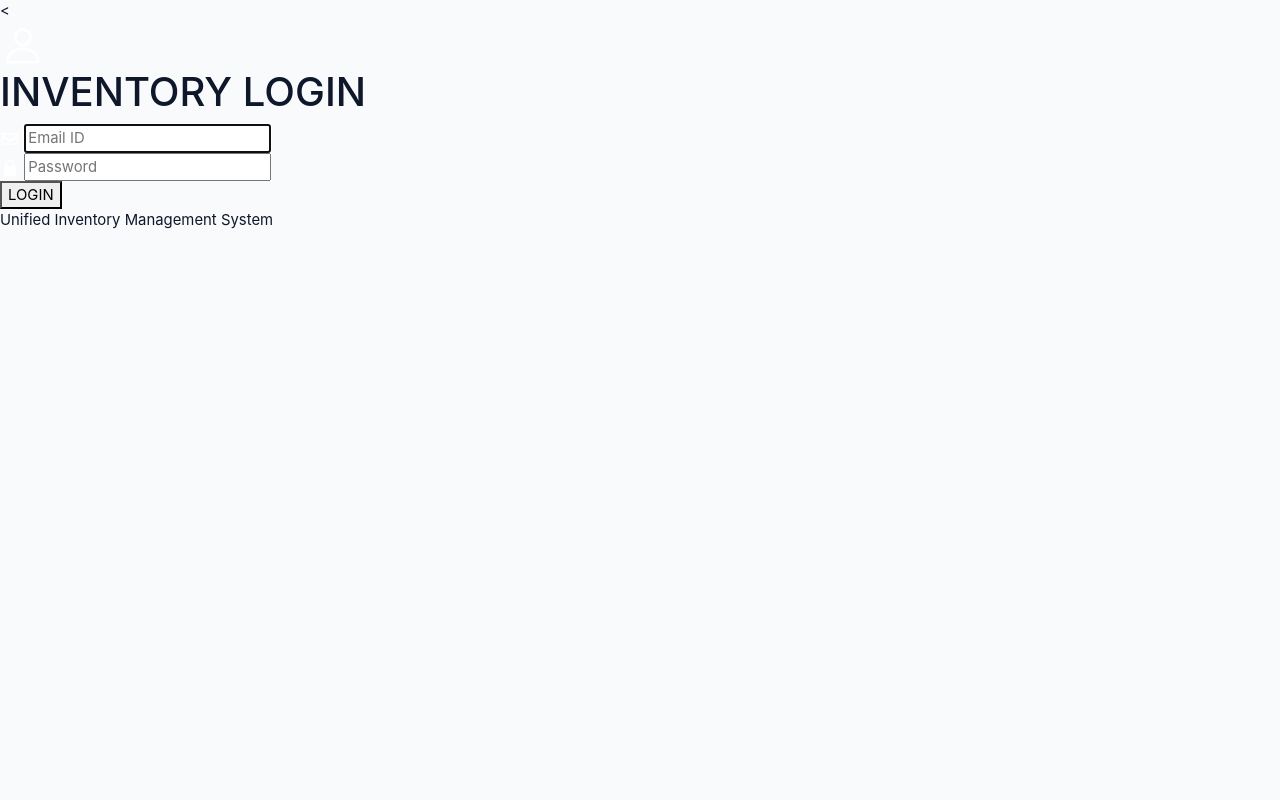
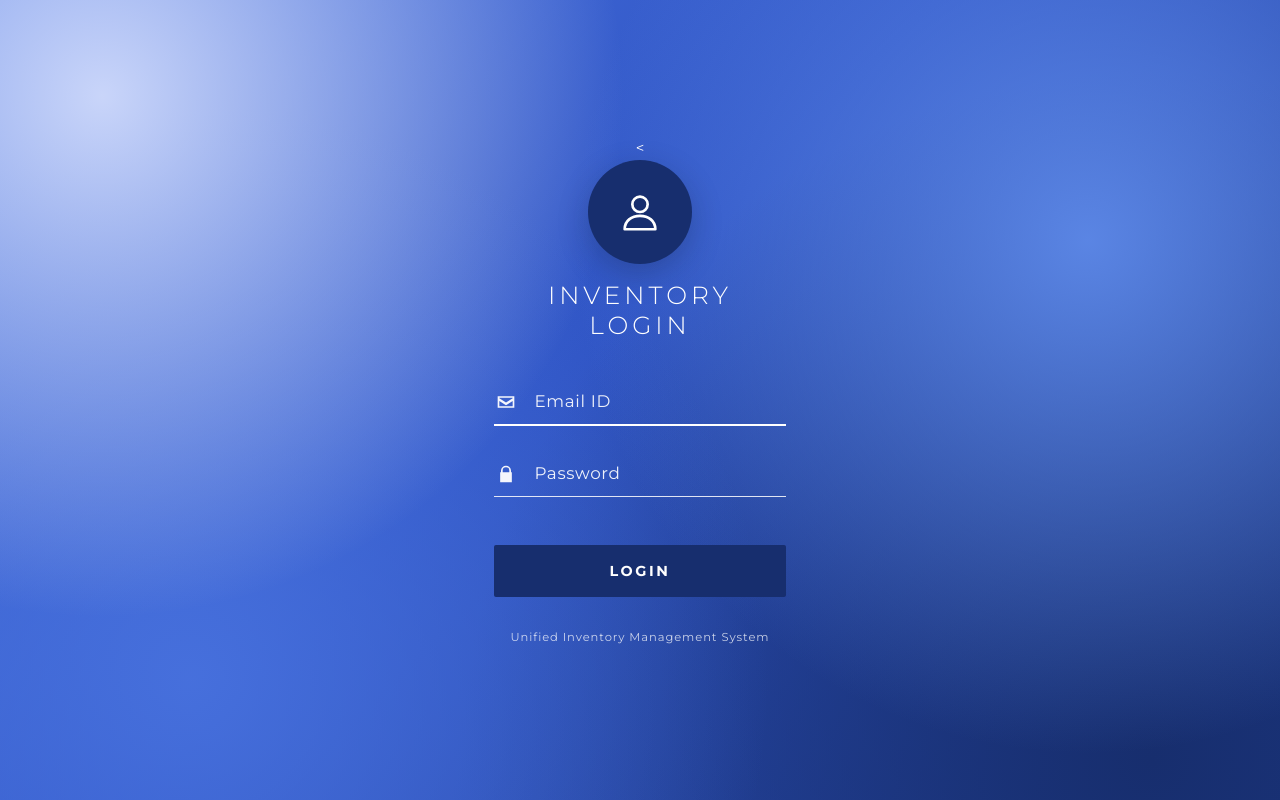
Before and after one commit to ianmattu1-lab/inventory_system, a PHP site: page /php/login.php in a window 1280 px wide. Run offline with PHP 8.4, Linux system fonts and the light colour scheme.

Commit message:
added better css for the login screen

```diff
--- a/css/style.css
+++ b/css/style.css
@@ -170,3 +170,113 @@ h3 { font-size: 1.5rem; font-weight: 700; letter-spacing: -0.01em; }
   --bs-btn-hover-bg: var(--indigo-dark); --bs-btn-hover-border-color: var(--indigo-dark);
   --bs-btn-active-bg: var(--indigo-dark); --bs-btn-active-border-color:
 }
+
+/*login page*/
+body.login-page {
+  min-height: 100vh;
+  margin: 0;
+  display: flex;
+  align-items: center;
+  justify-content: center;
+  font-family: 'Montserrat', system-ui, sans-serif;
+  color: #fff;
+  background:
+  radial-gradient(circle at 8% 12%, rgba(224, 231, 255, 0.85) 0%, transparent 38%),
+  radial-gradient(circle at 85% 30%, rgba(96, 140, 235, 0.9) 0%, transparent 42%),
+  radial-gradient(circle at 15% 85%, rgba(74, 116, 224, 0.85) 0%, transparent 45%),
+  radial-gradient(circle at 90% 95%, rgba(23, 46, 110, 1) 0%, transparent 50%),
+  linear-gradient(135deg, #4A74E0 0%, #2F54C4 45%, #1E3A8A 100%);
+}
+
+.login-form {
+  width: 100%;
+  max-width: 340px;
+  padding: 1.5rem;
+  text-align: center;
+}
+
+.login-avatar {
+  width: 104px;
+  height: 104px;
+  margin: 0 auto 1.1rem;
+  border-radius: 50%;
+  background: #172E6E;
+  display: flex;
+  align-items: center;
+  justify-content: center;
+  box-shadow: 0 10px 30px rgba(15, 23, 42, 0.25);
+}
+
+.login-title {
+  font-size: 1.55rem;
+  font-weight: 300;
+  letter-spacing: 0.16em;
+  margin-bottom: 2.4rem;
+  color: #fff;
+}
+
+.login-field {
+  display: flex;
+  align-items: center;
+  gap: 1rem;
+  border-bottom: 1.5px solid rgba(255, 255, 255, 0.85);
+  padding: 0.55rem 0.15rem;
+  margin-bottom: 1.6rem;
+}
+.login-field svg { flex-shrink: 0; opacity: 0.95; }
+.login-field input {
+  flex: 1;
+  min-width: 0;
+  background: transparent;
+  border: 0;
+  outline: 0;
+  color: #fff;
+  font-family: inherit;
+  font-size: 1.05rem;
+  letter-spacing: 0.04em;
+}
+.login-field input::placeholder { color: rgba(255, 255, 255, 0.92); }
+.login-field:focus-within { border-bottom-color: #fff; border-bottom-width: 2px; }
+
+/*stop Chrome's white autofill box*/
+.login-field input:-webkit-autofill,
+.login-field input:-webkit-autofill:focus {
+  -webkit-text-fill-color: #fff;
+  transition: background-color 9999s ease-in-out 0s;
+  box-shadow: 0 0 0 1000px transparent inset;
+}
+
+.login-btn {
+  width: 100%;
+  margin-top: 1.4rem;
+  padding: 0.95rem;
+  border: 0;
+  border-radius: 2px;
+  background: #172E6E;
+  color: #fff;
+  font-family: inherit;
+  font-weight: 700;
+  font-size: 0.9rem;
+  letter-spacing: 0.18em;
+  cursor: pointer;
+  transition: background 0.15s ease, transform 0.15s ease;
+}
+.login-btn:hover { background: #0F2255; }
+.login-btn:active { transform: translateY(1px); }
+
+.login-error {
+  background: rgba(254, 226, 226, 0.95);
+  color: #991B1B;
+  border-radius: 8px;
+  padding: 0.7rem 0.9rem;
+  font-size: 0.85rem;
+  font-weight: 500;
+  margin-bottom: 1.5rem;
+}
+
+.login-foot {
+  margin-top: 2rem;
+  font-size: 0.72rem;
+  letter-spacing: 0.08em;
+  color: rgba(255, 255, 255, 0.75);
+}
```
